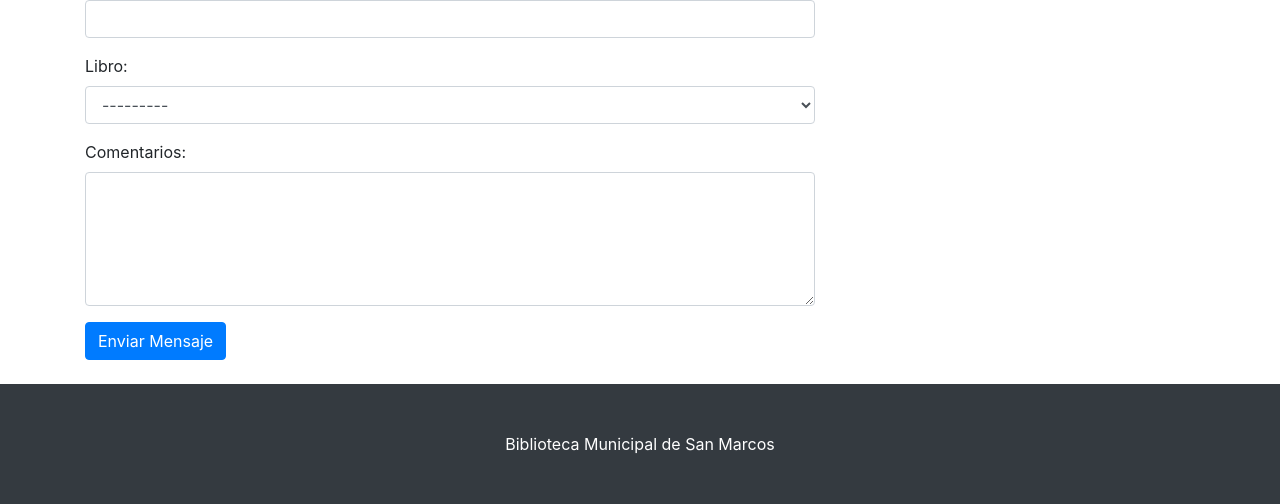
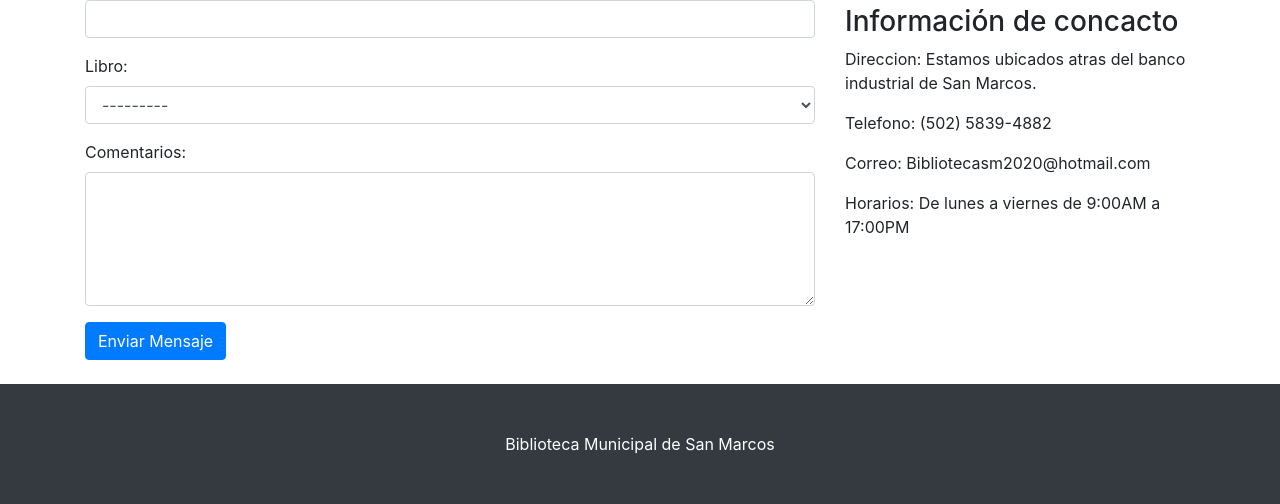
Before and after one commit to JuanCarlos613/biblioteca, a Django app: page /libro/solicitud in a window 1280 px wide. Shown: the part 559-1063 px from the top of the page. Run offline with Django 3.2, Linux system fonts and the light colour scheme; data that the repository does not hold is empty; some libraries are stand-ins or nearby versions.

Commit message:
rectificacion-de-cambios

```diff
--- a/templates/index.html
+++ b/templates/index.html
@@ -61,7 +61,7 @@
       </div>
       <div class="col-lg-6">
         <h2>Biblioteca San Marcos</h2>
-        <p>Desde abril de 1961 a biblioteca ha sido un icono importante para el desarrollo educativo, ya que siempre ha tenido sus puertas abiertas al conocimiento poniendo a disposición una gran variedad de libros para todos los niveles académicos.</p>
+        <p>Desde abril de 1961 la biblioteca ha sido un icono importante para el desarrollo educativo, ya que siempre ha tenido sus puertas abiertas al conocimiento poniendo a disposición una gran variedad de libros para todos los niveles académicos.</p>
         <p>Nuestra visión siempre ha sido apoyar a los Marqueses para que puedan tener acceso a la información y poder brindar el acceso a todos nuestros libros para que puedan realizar investigaciones e informarse de cualquier tema.</p>
         <p>Ahora ponemos a disposición de la población márquense nuestro inventario de libros en línea para que pueda conocer la gran variedad de libros que tenemos a disposición de la población márquense.</p>
       </div>
--- a/templates/libros.html
+++ b/templates/libros.html
@@ -41,7 +41,6 @@
                 <h5>Estado: <a href="#" class="card-link">Ocupado</a></h5>
             {% endif %}
             <a href="{% url 'detalle' libro.slug %}" class="btn btn-primary">Ver Mas</a>
-            <a href="{% url 'crear' %}" class="btn btn-warning">Reservar</a>
           </div>
 
         </div>
--- a/templates/prestamo.html
+++ b/templates/prestamo.html
@@ -24,7 +24,23 @@
           <button type="submit" class="btn btn-primary" id="sendMessageButton">Enviar Mensaje</button>
         </form>
       </div>
+      <div class="col-lg-4 mb-4">
+        <iframe src="https://www.google.com/maps/embed?pb=!1m14!1m12!1m3!1d481.81215294578095!2d-91.79409918288307!3d14.965096659916886!2m3!1f0!2f0!3f0!3m2!1i1024!2i768!4f13.1!5e0!3m2!1sen!2sgt!4v1603915242801!5m2!1sen!2sgt" width="350" height="350" frameborder="0" style="border:0;" allowfullscreen="" aria-hidden="false" tabindex="0"></iframe>
+        <h3>Información de concacto</h3>
+        <p>
+          Direccion: Estamos ubicados atras del banco industrial de San Marcos.
+        </p>
+        <p>
+        Telefono: (502) 5839-4882
+        </p>
+        <p>
+        Correo: Bibliotecasm2020@hotmail.com
+        </p>
+        <p>
+          Horarios: De lunes a viernes de 9:00AM a 17:00PM
+        </p>
+      </div>
+    </div>
 
-    </div>
   </div>
 {% endblock content %}
```
